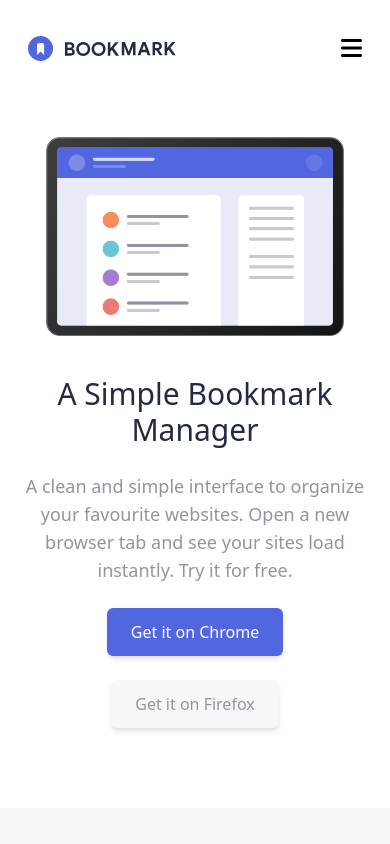
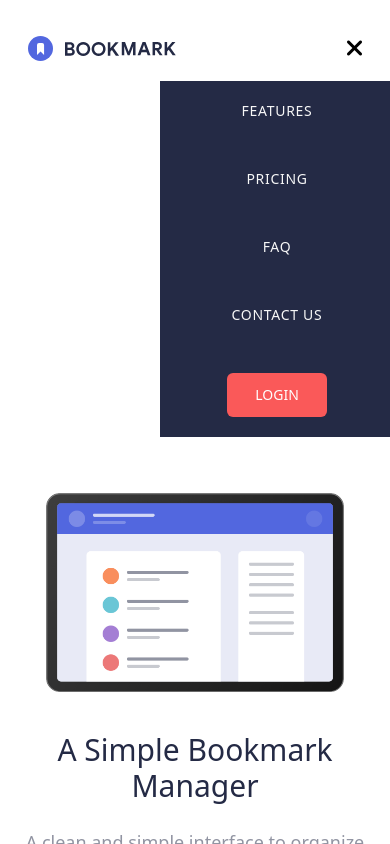
Before and after one commit to Ifenna-Pascal/Landing_Page_Design_With_React-Tailwindcss, a React (Create React App) app: page / in a window 390 px wide. Both pictures are taken after a click on the element 102 px from the left and 48 px from the top of the page. Shown: the top 844 px of the page. Built offline with nearby package versions, Linux system fonts and the light colour scheme.

Commit message:
added mobile nav

```diff
--- a/src/Components/Nav.jsx
+++ b/src/Components/Nav.jsx
@@ -2,7 +2,7 @@ import React, {useState, useEffect} from 'react';
 import img from "../imgs/logo-bookmark.svg";
 import { Link, animateScroll as scroll } from 'react-scroll';
 
-function Nav() {
+function Nav({open , toggle}) {
     const [scrollNav, setScrollNav] = useState(false);
     const changeNav = () => {
         if (window.scrollY >= 100) {
@@ -15,7 +15,7 @@ function Nav() {
         window.addEventListener('scroll', changeNav);
     }, []);
     return (
-        <nav className={`font-Poppins container flex items-start py-4 mt-4 px-7 sm:mt-12 sticky top-0 z-20 ${scrollNav && 'scroll_nav'}`}>
+        <nav onClick={()=> toggle()} className={`font-Poppins container flex items-start py-4 mt-4 px-7 sm:mt-12 sticky top-0 z-20 ${scrollNav && 'scroll_nav'}`}>
             <div className='py-1 flex-shrink-0 cursor-pointer' onClick={()=> scroll.scrollToTop()}><img src={img} alt="Company Logo" className='bg-cover'/></div>
             <ul className={`hidden sm:flex flex-1 justify-end items-center gap-12 uppercase text-sm  text-bookmark-blue`}>
                 <Link to="features" smooth={true} duration={500} className='cursor-pointer tracking-wider' activeClass='text-bookmark-red font-bold' offset={-84} spy={true} exact="true"> Features </Link>
@@ -25,7 +25,8 @@ function Nav() {
                 <button type="button" className='bg-bookmark-red text-white rounded-md px-7 py-3 uppercase'>Login</button>
             </ul>
             <div className="flex sm:hidden flex-1 justify-end flex-shrink-0">
-                <i className="text-2xl fas fa-bars"></i>
+                {open ? <i class=" text-2xl fas fa-times"></i> : <i className="text-2xl fas fa-bars"></i>}
+                {/* <i class="far fa-times"></i> */}
             </div>
         </nav>
     )
--- a/src/Components/Sidebasr.jsx
+++ b/src/Components/Sidebasr.jsx
@@ -1,17 +1,19 @@
 import React from 'react';
 import { Link } from "react-scroll";
 
-function Sidebar() {
+function Sidebar({open, toggle}) {
     return (
-         <section>
-            <ul className={`flex flex-col gap justify-end items-center gap-12 uppercase text-sm ${scrollNav ? 'text-white' : 'text-bookmark-blue'}`}>
-                <Link to="features" smooth={true} duration={500} className='cursor-pointer tracking-wider' activeClass='text-bookmark-red font-bold' offset={-84} spy={true} exact="true"> Features </Link>
-                <Link to="pricing" smooth={true} duration={500} className='cursor-pointer tracking-wider' activeClass='text-bookmark-red font-bold'  offset={-84} spy={true} exact="true"> Pricing</Link>
-                <Link to="faq" smooth={true} duration={500} className='cursor-pointer tracking-wider' activeClass='text-bookmark-red font-bold'  offset={-84} spy={true} exact="true"> FAQ </Link>
-                <Link to="contact" smooth={true} duration={500} className='cursor-pointer tracking-wider' activeClass='text-bookmark-red font-bold'  offset={-84} spy={true} exact="true"> Contact us </Link>
-                <button type="button" className='bg-bookmark-red text-white rounded-md px-7 py-3 uppercase'>Login</button>
-            </ul>
-         </section>
+        <div className='relative'>
+            <section className={`bg-bookmark-blue w-3/5 fixed py-5 mx-40 sticky transition duration-600 ease-in-out ${open ? 'opacity-100 left-0 top-0' : 'opacity-0 hidden'}`}>
+                <ul className={`flex flex-col gap justify-start items-center gap-12 uppercase text-sm text-bookmark-white`}>
+                    <Link to="features" onClick={()=> toggle()} smooth={true} duration={500} className='cursor-pointer tracking-wider' activeClass='text-bookmark-red font-bold' offset={-84} spy={true} exact="true"> Features </Link>
+                    <Link to="pricing" onClick={()=> toggle()} smooth={true} duration={500} className='cursor-pointer tracking-wider' activeClass='text-bookmark-red font-bold'  offset={-84} spy={true} exact="true"> Pricing</Link>
+                    <Link to="faq" onClick={()=> toggle()} smooth={true} duration={500} className='cursor-pointer tracking-wider' activeClass='text-bookmark-red font-bold'  offset={-84} spy={true} exact="true"> FAQ </Link>
+                    <Link to="contact" onClick={()=> toggle()} smooth={true} duration={500} className='cursor-pointer tracking-wider' activeClass='text-bookmark-red font-bold'  offset={-84} spy={true} exact="true"> Contact us </Link>
+                    <button type="button" onClick={()=> toggle()} className='bg-bookmark-red text-white rounded-md px-7 py-3 uppercase'>Login</button>
+                </ul>
+            </section>
+        </div>
     )
 }
 
--- a/src/Pages/Home.jsx
+++ b/src/Pages/Home.jsx
@@ -6,9 +6,11 @@ import Download from '../Components/Download';
 import FAQ from '../Components/FAQ';
 import Contact from '../Components/Contact';
 import Footer from '../Components/Footer';
+import Sidebar from '../Components/Sidebasr';
 
 function Home() {
     const [scroll, setScroll] = useState(false);
+    const [open, setOpen] = useState(false);
     const showScroll = () => {
         const scrolled = document.documentElement.scrollTop;
         if (scrolled > 300) {
@@ -25,10 +27,15 @@ function Home() {
              in place of 'smooth' */
         });
     };
+
+    const toggle = ()=> {
+        setOpen(!open)
+    }
     window.addEventListener('scroll', showScroll);
     return (
         <>
-            <Nav />
+            <Nav toggle={toggle} open={open} />
+            <Sidebar  toggle={toggle} open={open}/>
             <Hero />
             <Features />
             <Download />
```
